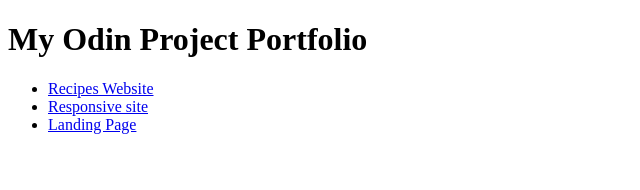
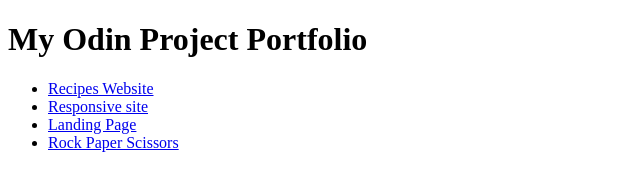
Before and after one commit to sach-indev/OdinProject, a plain HTML site: page index.html in a window 1280 px wide. Shown: the whole page, without its empty margins (0-640 px from the left). Drawn offline with Linux system fonts and the light colour scheme.

Commit message:
added in main index

```diff
--- a/index.html
+++ b/index.html
@@ -10,6 +10,7 @@
         <li><a href="./Html-recipes/">Recipes Website</a></li>
         <li><a href="./Responsive-Site/"> Responsive site</a></li>
         <li><a href="./Landing-page/"> Landing Page</a></li>
+        <li><a href="./Rock-paper-scissors/">Rock Paper Scissors</a></li>
     </ul>
 </body>
 </html>
```
